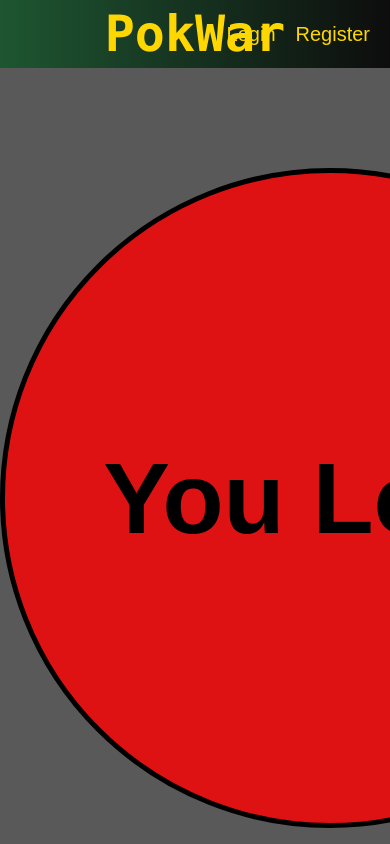
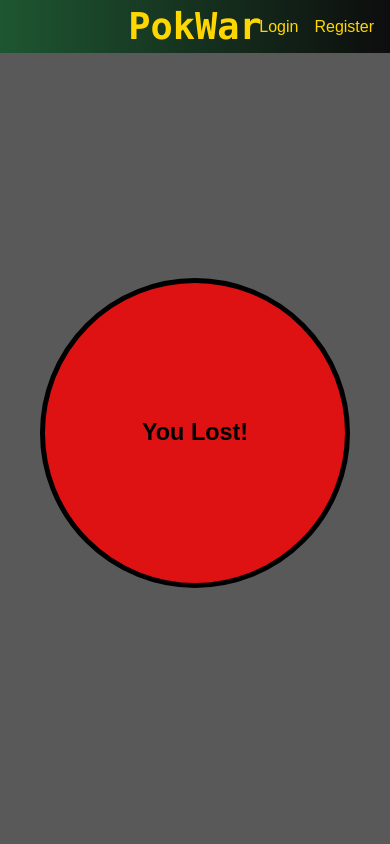
Before and after one commit to DawGlod/PokWar, a Django app: page /defeat/ in a window 390 px wide; the page is wider, and only the part inside the window is pictured. Run offline with Django 5.2, Linux system fonts and the light colour scheme.

Commit message:
added responsibility handling for home and results

```diff
--- a/base/templates/base/defeat.html
+++ b/base/templates/base/defeat.html
@@ -1,8 +1,10 @@
 {% include 'main.html' %}
 {% block content %}
-    <div class="result-box" id="defeat-box">
-        <div>
-            You Lost!
+    <div class="result-wrapper">
+        <div class="result-box" id="defeat-box">
+            <div>
+                You Lost!
+            </div>
         </div>
     </div>
 {% endblock content %}
--- a/static/styles/style.css
+++ b/static/styles/style.css
@@ -1,12 +1,48 @@
 /* overall */
-body{
+html, body{
     font-family: sans-serif;
     margin: 0px;
     background-color: rgb(90, 89, 89);
+    height: 100%;
+    margin: 0;
+    padding: 0;
 }
 a{
     text-decoration: none;
 }
+
+/* home */
+.home-display{
+    display: flex;
+    justify-content: space-around;
+    padding-top: 8%;
+}
+
+.game-display{
+    display: flex;
+    align-items: center;
+    justify-content: center;
+
+    width: 465px;
+    height: 465px;
+    background: linear-gradient(to right, #fc562df1, #f78e3df1);
+    border: 7px solid black;
+    border-radius: 30px;
+
+    color: rgb(1, 173, 173);
+    text-shadow: 0px 0px 10px black;
+    font-size: 65px;
+    font-weight: bolder;
+}
+.game-display:hover{
+    background: linear-gradient(to right, #fc562dc4, #f78e3dc4);
+    color: rgba(1, 173, 173, 0.85);
+}
+.game-display:active{
+    background: linear-gradient(to right, #fc562dc4, #f78e3dc4);
+    color: rgba(1, 173, 173, 0.85);
+}
+
 /* navbar */
 #navbar{
     display: flex;
@@ -31,7 +67,7 @@ a{
     position: absolute;
     font-size: 30px;
     font-weight: bolder;
-    left: 40px;
+    left: 20px;
     cursor: pointer;
 }
 
@@ -47,11 +83,11 @@ a{
     justify-content: center;
     position: absolute;
     font-size: 20px;
-    right: 10px;
-    gap: 10px;
+    right: 8px;
+    gap: 8px;
 }
 .login-register-navbar{
-    padding-right: 10px;
+    padding-right: 8px;
 }
 
 #login-register {
@@ -163,19 +199,27 @@ a{
 .buttons:active{
     background-color: rgb(178, 178, 250);
 }
-/* victory */
+
+/* results */
+.result-wrapper{
+    display: flex;
+    align-items: center;
+    justify-content: center;
+    height: 90vh;
+}
+
 .result-box{
     display: flex;
     align-items: center;
     justify-content: center;
-    height: 650px;
-    width: 650px;
-    margin: auto;
-    margin-top: 100px;
+
+    height: min(77vh, 77vw);
+    aspect-ratio: 1 / 1;
+
     border: 5px solid black;
-    border-radius: 999px;
+    border-radius: 50%;
 
-    font-size: 100px;
+    font-size: 6vw;
     font-weight: bolder;
 
     animation: resultRotation;
@@ -375,3 +386,23 @@ a{
         text-shadow: 0 0 5px #fff, 0 0 10px #fff, 0 0 20px #ff0000, 0 0 30px #ff0000;
     }
 }
+
+/* media queries */
+@media (max-width: 1000px) {
+    .home-display {
+        flex-direction: column;
+        gap: 20px;
+        align-items: center;
+        padding-bottom: 25px;
+        padding-top: 25px;
+    }
+    #title{
+        font-size: 37px;
+    }
+    #username-navbar{
+        font-size: 24px;
+    }
+    #login-register-navbar{
+        font-size: 16px;
+    }
+}
```
Also changed, not shown: other parts of static/styles/style.css (+8 -41 lines), base/templates/base/victory.html (+5 -3 lines).
